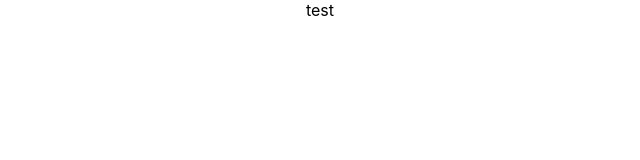
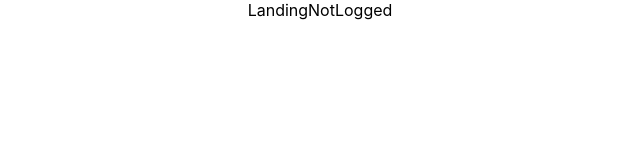
Before and after one commit to Thudilie/react-firebase-login, a React (Create React App) app: page / in a window 1280 px wide. Shown: the top 160 px of the page, without its empty margins (320-960 px from the left). Built offline with nearby package versions, Linux system fonts and the light colour scheme.

Commit message:
add basic files

```diff
--- a/package.json
+++ b/package.json
@@ -8,6 +8,7 @@
     "@testing-library/user-event": "^7.2.1",
     "react": "^16.13.1",
     "react-dom": "^16.13.1",
+    "react-router-dom": "^5.2.0",
     "react-scripts": "3.4.1"
   },
   "scripts": {
--- a/src/App.js
+++ b/src/App.js
@@ -1,7 +1,24 @@
 import React from "react";
+import { BrowserRouter as Router, Route, Switch } from "react-router-dom";
+
+import LandingLogged from "./components/LandingLogged";
+import LandingNotLogged from "./components/LandingNotLogged";
+import Signin from "./components/Signin";
+import Signup from "./components/Signup";
 
 function App() {
-  return <div className="App">test</div>;
+  return (
+    <Router>
+      <div className="App">
+        <Switch>
+          <Route exact path="/" component={LandingNotLogged} />
+          <Route exact path="/" component={LandingLogged} />
+          <Route exact path="/signin" component={Signin} />
+          <Route exact path="/signup" component={Signup} />
+        </Switch>
+      </div>
+    </Router>
+  );
 }
 
 export default App;
--- /dev/null
+++ b/src/components/LandingLogged.js
@@ -0,0 +1,7 @@
+import React from "react";
+
+const LandingLogged = () => {
+  return <div className="LandingLogged">LandingLogged</div>;
+};
+
+export default LandingLogged;
--- /dev/null
+++ b/src/components/LandingNotLogged.js
@@ -0,0 +1,7 @@
+import React from "react";
+
+const LandingNotLogged = () => {
+  return <div className="LandingNotLogged">LandingNotLogged</div>;
+};
+
+export default LandingNotLogged;
--- /dev/null
+++ b/src/components/Signin.js
@@ -0,0 +1,7 @@
+import React from "react";
+
+const Signin = () => {
+  return <div className="Signin">Signin</div>;
+};
+
+export default Signin;
--- /dev/null
+++ b/src/components/Signup.js
@@ -0,0 +1,7 @@
+import React from "react";
+
+const Signup = () => {
+  return <div className="Signin">Signin</div>;
+};
+
+export default Signup;
```
Also changed, not shown: 1 other file (tests, documents, lock files or other folders).
